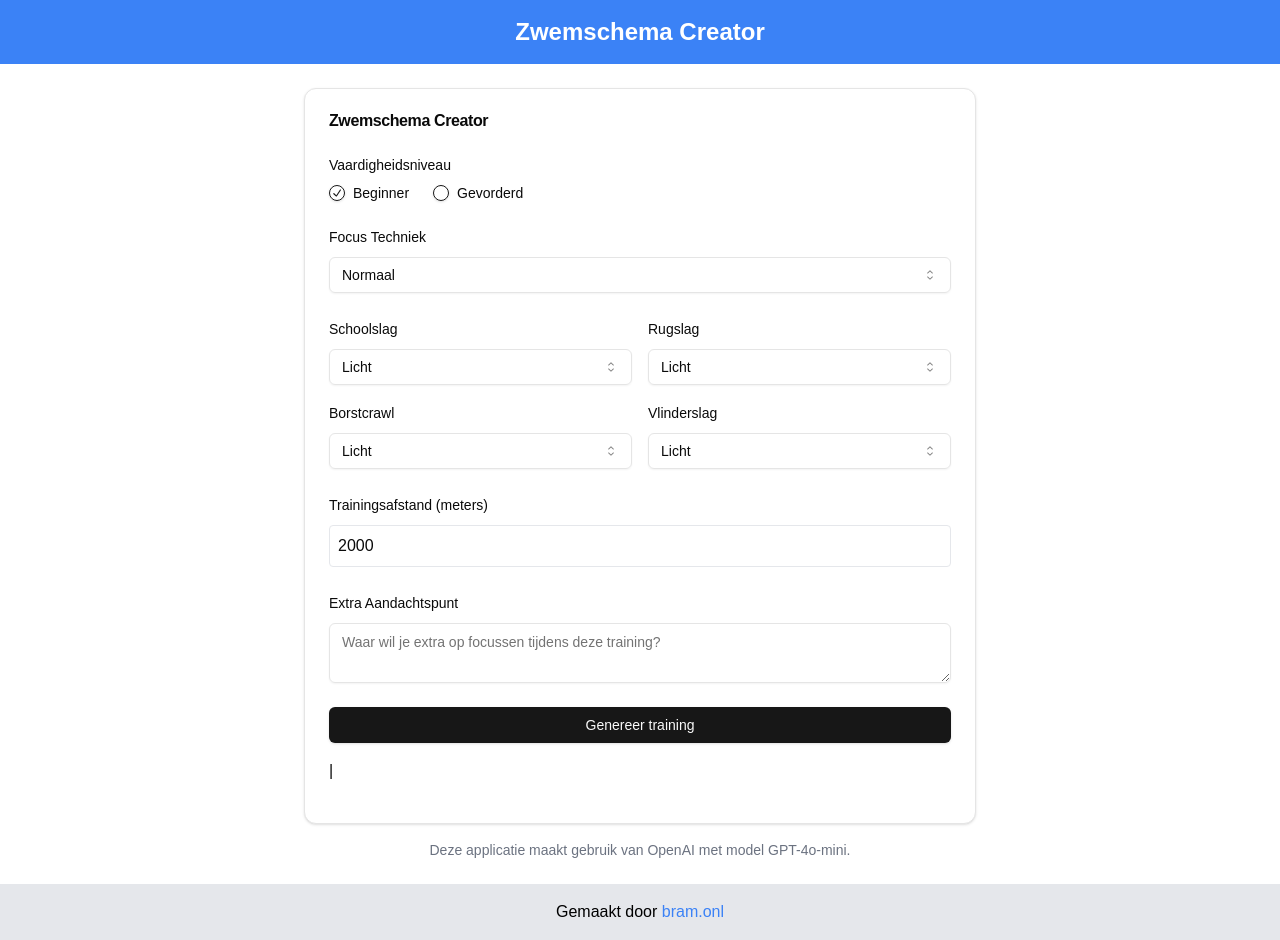
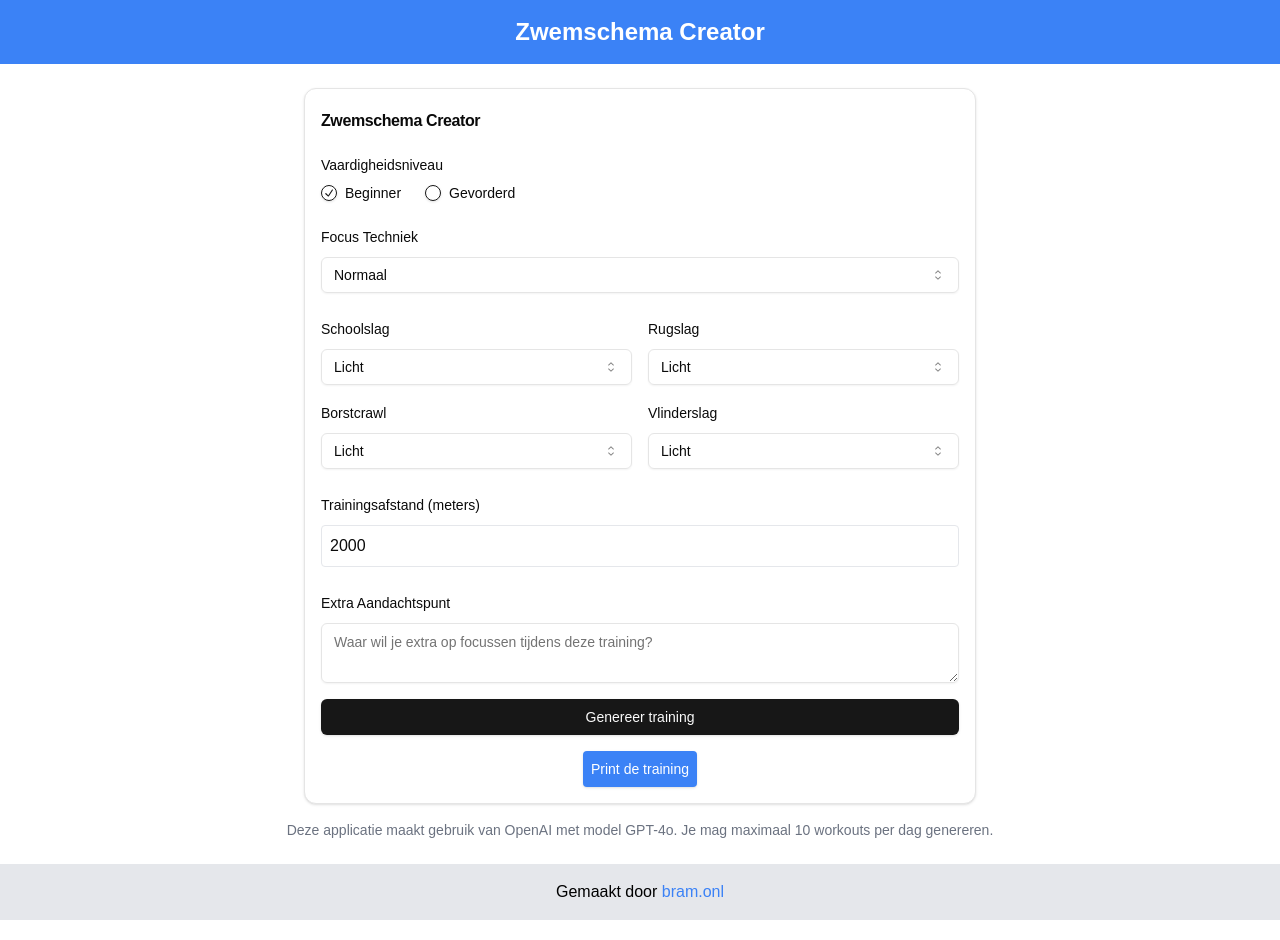
Before and after one commit to bramdoppen/zwemschema-generator, a Next.js app: page / in a window 1280 px wide. Built offline with nearby package versions, Linux system fonts and the light colour scheme.

Commit message:
Project bijgewerkt

```diff
--- a/src/app/actions/generate.ts
+++ b/src/app/actions/generate.ts
@@ -12,17 +12,25 @@ const workoutSchema = z.object({
       title: z
         .string()
         .describe(
-          'Titel van de sectie, bijv. "Warming-up", "Hoofdset 1", "Hoofdset 2", "Uitzwemmen"'
+          'Titel van de sectie, bijv. "Warming-up", "Hoofdset", "Uitzwemmen"'
         ),
       content: z
         .array(z.string())
         .describe("Lijst van oefeningen of instructies voor deze sectie"),
       distance: z.number().describe("Totale afstand van deze sectie in meters"),
+      goal: z
+        .string()
+        .optional()
+        .describe(
+          "Een kort, motiverend verhaaltje over het doel van de sectie (max. 50 woorden). Bijvoorbeeld: 'In dit blok word je een keerpunt-koning! Door snelle, explosieve wendingen te oefenen, verbeter je niet alleen je techniek, maar boost je ook je overall snelheid. Elke muur is een kans om je concurrenten te verbazen!'"
+        ),
     })
   ),
   totalDistance: z
     .number()
-    .describe("Totale afstand van de training in meters"),
+    .describe(
+      "Totale afstand van de gegenereerde training. Zorg dat deze afstand exact klopt met de som van alle afstanden van de secties, zelfs als deze niet wordt bereikt door afrondingen."
+    ),
   difficulty: z
     .enum(["Licht", "Gemiddeld", "Intensief"])
     .describe("Algemene moeilijkheidsgraad van de training"),
@@ -41,11 +49,12 @@ export async function generate(prompt: string) {
 
   (async () => {
     const { partialObjectStream } = await streamObject({
-      model: openai("gpt-4o-mini"),
+      model: openai("gpt-4o"),
       system:
-        "Je bent een ervaren zwemcoach die gedetailleerde en gepersonaliseerde zwemschema's genereert. Maak een gestructureerd trainingsplan op basis van de input van de gebruiker. Houd rekening met het opgegeven vaardigheidsniveau, focus en gewenste afstand. Gebruik alleen afstanden in meters en geef specifieke rusttijden aan in seconden tussen de oefeningen. Zorg ervoor dat elke sectie van het schema (inzwemmen, kernsets, uitzwemmen) duidelijk is gedefinieerd met passende oefeningen en intensiteit. Pas de moeilijkheidsgraad en variatie aan op basis van het niveau van de zwemmer.",
+        "Je bent een enthousiaste zwemcoach die gedetailleerde en gepersonaliseerde zwemschema's genereert. Maak een gestructureerd trainingsplan op basis van de input van de gebruiker. Houd rekening met het opgegeven vaardigheidsniveau, focus en gewenste afstand. Gebruik alleen afstanden in meters en geef specifieke rusttijden aan in seconden tussen de oefeningen. Zorg ervoor dat elke sectie van het schema (inzwemmen, kernsets, uitzwemmen) duidelijk is gedefinieerd met passende oefeningen en intensiteit. Pas de moeilijkheidsgraad en variatie aan op basis van het niveau van de zwemmer. Het totaal van de individuele onderdelen moet exact de trainingDistance zijn. Voor de 'goal' van elke sectie, schrijf een kort, motiverend verhaaltje (max. 50 woorden) dat de zwemmer enthousiast maakt voor de oefening en het doel ervan uitlegt.",
       prompt: prompt,
       schema: workoutSchema,
+      maxTokens: 800,
     });
 
     for await (const partialObject of partialObjectStream) {
--- a/src/app/page.tsx
+++ b/src/app/page.tsx
@@ -7,16 +7,25 @@ export default function Home() {
         <h1 className="text-2xl font-bold">Zwemschema Creator</h1>
       </header>
 
-      <main className="flex-grow px-4 mb-6">
+      <main className="flex-grow px-0 mb-6 sm:px-4">
         <ZwemschemaCreatorComponent />
-        <p className="text-sm text-center text-gray-500 mt-4">
-          Deze applicatie maakt gebruik van OpenAI met model GPT-4o-mini.
+        <p className="text-sm text-center text-gray-500 mt-4 print:hidden">
+          Deze applicatie maakt gebruik van OpenAI met model GPT-4o. Je mag
+          maximaal 10 workouts per dag genereren.
         </p>
       </main>
 
-      <footer className="bg-gray-200 p-4 text-center mt-auto">
+      <footer className="bg-gray-200 p-4 text-center mt-auto print:hidden">
         <p>
           Gemaakt door{" "}
+          <a href="https://bram.onl" className="text-blue-500 hover:underline">
+            bram.onl
+          </a>
+        </p>
+      </footer>
+      <footer className="print:block hidden p-4 text-center mt-4">
+        <p>
+          Deze training is gemaakt met AI - Powered by{" "}
           <a href="https://bram.onl" className="text-blue-500 hover:underline">
             bram.onl
           </a>
--- a/src/components/genereer-training.tsx
+++ b/src/components/genereer-training.tsx
@@ -10,6 +10,7 @@ interface WorkoutSection {
   title: string;
   content: string[];
   distance: number;
+  goal?: string;
 }
 
 interface Workout {
@@ -42,7 +43,7 @@ export default function GenereerTraining({ prompt }: { prompt: string }) {
   return (
     <div>
       <Button
-        className="w-full print:hidden"
+        className="w-full print:hidden plausible-event-name=GenerateTraining+Click"
         onClick={() => {
           track("GenereerTraining", {
             userAgent: navigator.userAgent,
@@ -59,16 +60,17 @@ export default function GenereerTraining({ prompt }: { prompt: string }) {
         Genereer training
       </Button>
       {error && <p className="mt-4 text-red-500">{error}</p>}
-
+      {workout.difficulty || workout.totalDistance ? (
         <p className="mt-4">
           {workout.difficulty && (
             <span>Niveau workout: {workout.difficulty}</span>
           )}
           {" | "}
           {workout.totalDistance && (
-          <span>Totale afstand: {workout.totalDistance} meter</span>
+            <span>Totale afstand: {workout.totalDistance}m</span>
           )}
         </p>
+      ) : null}
 
       <div className="mt-4 space-y-4">
         {workout.sections?.map((section, index) => (
@@ -76,8 +78,17 @@ export default function GenereerTraining({ prompt }: { prompt: string }) {
             key={index}
             className="bg-gray-100 rounded-md p-4 print:bg-gray-100"
           >
-            <h3 className="font-bold mb-2">{section.title}</h3>
-            <p>Afstand: {section.distance} meters</p>
+            <h3 className="font-bold mb-2 flex justify-between">
+              {section.title}
+              <span className="text-sm text-gray-600">
+                {" "}
+                Afstand: {section.distance}m
+              </span>
+            </h3>
+
+            {section.goal && (
+              <p className="text-sm text-gray-600">Doel: {section.goal}</p>
+            )}
             <ul className="list-disc pl-5 mt-2">
               {section.content?.map((item, itemIndex) => (
                 <li key={itemIndex}>{item}</li>
@@ -85,6 +96,14 @@ export default function GenereerTraining({ prompt }: { prompt: string }) {
             </ul>
           </div>
         ))}
+        <div className="mt-4 flex justify-center print:hidden">
+          <Button
+            onClick={() => window.print()}
+            className="bg-blue-500 text-white p-2 rounded plausible-event-name=PrintTraining+Click"
+          >
+            Print de training
+          </Button>
+        </div>
       </div>
     </div>
   );
--- a/src/components/ui/card.tsx
+++ b/src/components/ui/card.tsx
@@ -23,7 +23,7 @@ const CardHeader = React.forwardRef<
 >(({ className, ...props }, ref) => (
   <div
     ref={ref}
-    className={cn("flex flex-col space-y-1.5 p-6", className)}
+    className={cn("flex flex-col space-y-1.5 px-4 py-6", className)}
     {...props}
   />
 ));
@@ -57,7 +57,7 @@ const CardContent = React.forwardRef<
   HTMLDivElement,
   React.HTMLAttributes<HTMLDivElement>
 >(({ className, ...props }, ref) => (
-  <div ref={ref} className={cn("p-6 pt-0 print:p-0", className)} {...props} />
+  <div ref={ref} className={cn("p-4 pt-0 print:p-0", className)} {...props} />
 ));
 CardContent.displayName = "CardContent";
 
@@ -67,7 +67,7 @@ const CardFooter = React.forwardRef<
 >(({ className, ...props }, ref) => (
   <div
     ref={ref}
-    className={cn("flex flex-col p-6 pt-0 print:p-0", className)}
+    className={cn("flex flex-col p-4 pt-0 print:p-0", className)}
     {...props}
   />
 ));
--- a/src/components/zwemschema-creator.tsx
+++ b/src/components/zwemschema-creator.tsx
@@ -29,7 +29,7 @@ export function ZwemschemaCreatorComponent() {
   const [borst, setBorst] = useState("light");
   const [vlinder, setVlinder] = useState("light");
   const [additionalFocus, setAdditionalFocus] = useState("");
-  const [trainingDistance, setTrainingDistance] = useState("2000");
+  const [trainingDistance, setTrainingDistance] = useState(2000);
 
   const createPrompt = () => {
     const slagPercentages = {
@@ -41,59 +41,88 @@ export function ZwemschemaCreatorComponent() {
 
     const slagVerdeling = Object.entries(slagPercentages)
       .filter(([, value]) => value !== "" && value !== "none")
-      .map(([slag, value]) => `${slag}: ${value}`)
+      .map(([slag, value]) => {
+        if (slag === "vlinderslag" && value === "light") {
+          return `${slag}: 5%`;
+        }
+        return `${slag}: ${value}`;
+      })
       .join(", ");
 
-    console.log(slagPercentages);
-
-    return `Genereer als zwemcoach een ${trainingDistance}m training voor een ${
+    return `Genereer als zwemcoach een training met een **totale lengte van exact ${trainingDistance} meter** voor een ${
       skillLevel === "beginner" ? "beginnende" : "gevorderde"
-    } zwemmer.
-    Focus: ${
+    } zwemmer. De focus van de training ligt op ${
       focusTechnique === "normal"
         ? "algemeen"
         : focusTechnique === "endurance"
-        ? "uithoudingsvermogen"
+        ? "uithoudingsvermogen. Bijpassende oefeningen: pyramide (50, 100, 150, 100, 50) (binnen pyramide altijd zelfde slag), langzame, langere afstanden, rustig tempo"
         : focusTechnique === "speed"
-        ? "snelheid"
-        : "techniek"
-    }.
+        ? "snelheid. Bijpassende oefeningen: sprinten, korte intervallen met hoog intensiteit, je eigen tijd verbeteren"
+        : `techniek. Bijpassende oefeningen: techniek oefenen voor de slagen ${slagVerdeling}, slagen verbeteren door het oefenen van details, werken aan keerpunten, werken aan de timing van de slagen, oefeningen als 'schouder aantikken op heenweg`
+    }. Integreer deze focus in elke oefening van de training.
 
-    Structuur:
-    1. INZWEMMEN (5-10 min): Korte warmup oefening (gebruik alleen de geselecteerde slagen).
-    2. KERN 1 (20-25 min): ${
-      focusTechnique === "normal" ? "Techniek/conditie" : focusTechnique
-    } focus, intervallen met rusttijden.
-    3. KERN 2 (20-25 min): Afwisseling slagen, intensiteit naar doel.
-    4. UITZWEMMEN (5-10 min): Rustige oefening.
+      **Belangrijk**:
+      - Zorg ervoor dat de **totale afstand van alle oefeningen samen exact ${trainingDistance} meter is**.
+      - Verdeel de afstand logisch over de verschillende onderdelen van de training.
+      - Houd rekening met de intensiteit van de slagen bij het opstellen van de training.
 
-    Geef bij een techniek oefening ook beknopt aan hoe je deze moet uitvoeren.
+      **Structuur van de training**:
+      1. **Inzwemmen** (suggestie: ongeveer 15-20% van de totale afstand): Korte warming-up oefeningen van de slagen die gebruikt worden in ${slagVerdeling}, zonder vlinderslag. ${
+      borst !== "none" ? "Start met borstcrawl" : ""
+    }
+      2. **Kern 1 en Kern 2** (samen ongeveer 60-70% van de totale afstand): Kies oefeningen die passen bij de focus op ${focusTechnique}. Geef duidelijk aan welke oefeningen het zijn.
+      3. **Uitzwemmen** (suggestie: ongeveer 10-15% van de totale afstand): Rustige afsluiting met aandacht voor techniek en ontspanning, zonder vlinderslag.
+
+      **Slagverdeling**: ${slagVerdeling}. Gebruik **uitsluitend** de in deze verdeling genoemde slagen.
 
 
-    Slagverdeling: ${slagVerdeling}.
+
       ${
         schoolslag !== "none" &&
         rug !== "none" &&
         borst !== "none" &&
         vlinder !== "none"
-        ? `Je mag optioneel gebruik maken van wisselslag. Wisselslag is minimaal 100 meter en bestaat alleen uit de geselecteerde slagen, in de volgorde: vlinder, rug, school, borst. Nooit meer dan 200m wisselslag achter elkaar. Nooit wisselslag tijdens uitzwemmen.`
+          ? `**Wisselslag**:
+      - Optioneel toe te voegen.
+      - Wisselslag is minimaal 100 meter en bestaat uit de geselecteerde slagen in de volgorde: 25m vlinder, 25m rug, 25m school, 25m borst.
+      - Nooit meer dan 200m wisselslag achter elkaar.
+      - Geen wisselslag tijdens het uitzwemmen.`
           : ""
       }
 
       ${
         vlinder !== "none"
-        ? `Regels: Max 50m vlinder achter elkaar. Tijdens uitzwemmen nooit vlinderslag.`
+          ? `  **Vlinderslag beperkingen**:
+      - Vlinderslag is een zeer intensieve slag en moet minimaal worden gebruikt.
+      - Maximaal **100m vlinderslag in totaal per training**, inclusief de vlinderslag in de wisselslag.
+      - Gebruik vlinderslag bij voorkeur alleen binnen wisselslag.
+      - Geen vlinderslag tijdens het uitzwemmen.`
           : ""
       }
-    BELANGRIJK: Gebruik ALLEEN de slagen die in de slagverdeling zijn opgenomen. Als een slag niet in de verdeling staat, mag deze ABSOLUUT NIET in het schema voorkomen.
-    Ga altijd uit van een 25m bad, tenzij anders aangegeven door de gebruiker.
 
-    ${additionalFocus ? `Extra: ${additionalFocus}` : ""}
-    Totaal exact ${trainingDistance}m.
+      **Belangrijk**:
+      - Gebruik **alleen** de slagen die in de slagverdeling zijn opgenomen. Slagen die niet in de verdeling staan, mogen **niet** in het schema voorkomen.
+      - Ga uit van een 25m bad, tenzij anders aangegeven.
+      - Voeg been- en armenoefeningen toe aan de hoofdtraining, passend bij het niveau van de zwemmer en de focus van de training.
 
-    Let op: Als een slag de waarde 'none' heeft, mag deze absoluut niet in het schema voorkomen.
-    Zorg ervoor dat de slagverdeling klopt met de intensiteiten die bij de slagen staan.
-    Geef bij elke oefening de exacte afstand en rusttijd in seconden aan.`;
+      ${
+        additionalFocus
+          ? `**Extra focus**: ${additionalFocus}. Integreer dit in de training.`
+          : ""
+      }
+
+      **Instructies voor de oefeningen**:
+      - Geef bij elke oefening de exacte afstand en de rusttijd (5, 10, 15, 20, 25 of 30 seconden) aan.
+      - Zorg ervoor dat de **afstanden van alle oefeningen samen exact ${trainingDistance} meter vormen**.
+      - Zorg voor voldoende variatie in de oefeningen.
+      - Pas de moeilijkheidsgraad aan het niveau van de zwemmer aan.
+      - Houd rekening met de intensiteit van de slagen bij het bepalen van de rusttijden.
+
+      **Voorbeeld van het opstellen van de training**:
+      - Bereken de afstanden per onderdeel op basis van de totale afstand.
+      - Controleer na het opstellen van de training of de totale afstand klopt.
+
+       `;
   };
 
   const prompt = useMemo(
@@ -181,7 +210,7 @@ export function ZwemschemaCreatorComponent() {
             id="training-distance"
             placeholder="Voer de gewenste afstand in meters in"
             value={trainingDistance}
-            onChange={(e) => setTrainingDistance(e.target.value)}
+            onChange={(e) => setTrainingDistance(Number(e.target.value))}
             className="w-full p-2 border rounded"
           />
         </div>
--- a/src/lib/userLimits.ts
+++ b/src/lib/userLimits.ts
@@ -2,7 +2,7 @@
 
 import { cookies } from "next/headers";
 
-const MAX_GENERATIONS = 30;
+const MAX_GENERATIONS = 10;
 const COOKIE_NAME = "schema_generations";
 
 export async function incrementGenerations(): Promise<number> {
```
Also changed, not shown: src/app/layout.tsx (+15 -0 lines). Lines whose indentation alone changed are shown as unchanged.
